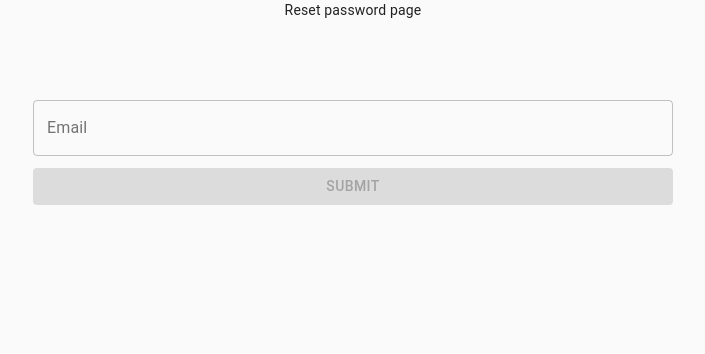
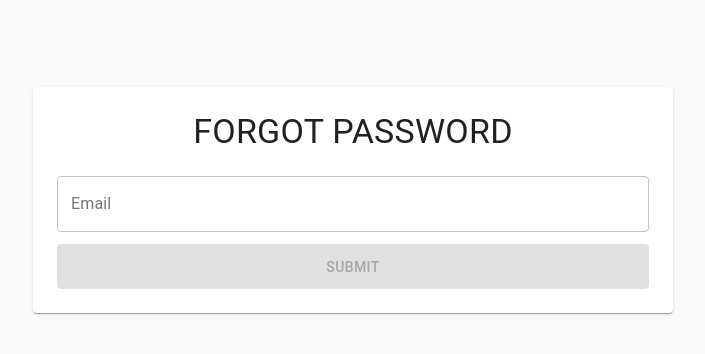
Before and after one commit to duchuy2411/family-tree-web-frontend, a React (Create React App) app: page /forgot-password in a window 1280 px wide. Shown: the top 354 px of the page, without its empty margins (287-992 px from the left). Built offline with nearby package versions, Linux system fonts and the light colour scheme.

Commit message:
update UI for ForgotPassword page

```diff
--- a/src/components/LoadingInside/index.js
+++ b/src/components/LoadingInside/index.js
@@ -1,8 +1,9 @@
 import { CircularProgress } from "@material-ui/core";
+import colors from "assets/colorPalette";
 import React from "react";
 
 export default function LoadingInside(props) {
-  const { isLoading, children, ...rest } = props;
+  const { isLoading, children, indicatorSize = 24, ...rest } = props;
 
   return (
     <div style={{ position: "relative" }} {...rest}>
@@ -10,13 +11,14 @@ export default function LoadingInside(props) {
 
       {isLoading && (
         <CircularProgress
-          size={24}
+          size={indicatorSize}
           style={{
+            color: colors.brown,
             position: "absolute",
             top: "50%",
             left: "50%",
-            marginTop: -12,
-            marginLeft: -12,
+            marginTop: -indicatorSize / 2,
+            marginLeft: -indicatorSize / 2,
           }}
         />
       )}
--- a/src/pages/ForgotPassword/index.js
+++ b/src/pages/ForgotPassword/index.js
@@ -1,12 +1,13 @@
-import { Button, Grid } from "@material-ui/core";
-
-import { TextField } from "@material-ui/core";
+import React, { useState } from "react";
+import { Button, Grid, TextField, Paper, Typography } from "@material-ui/core";
 import { Alert } from "@material-ui/lab";
+import LoadingInside from "components/LoadingInside";
 import userAPI from "api/user";
-import LoadingInside from "components/LoadingInside";
-import React, { useState } from "react";
+import useForgotPasswordPageStyles from "./styles";
 
 export default function ForgotPasswordPage() {
+  const classes = useForgotPasswordPageStyles();
+
   const [email, setEmail] = useState("");
   const [isLoading, setIsLoading] = useState(false);
   const [message, setMessage] = useState("");
@@ -23,7 +24,7 @@ export default function ForgotPasswordPage() {
         const response = await userAPI.requestResetPasswordWithEmail(email);
 
         if (response.status === 200) {
-          setMessage(`An email has been sent to ${email}`);
+          setMessage(`An email with reset password url has been sent to ${email}`);
           setError("");
           setIsLoading(false);
         }
@@ -38,24 +39,28 @@ export default function ForgotPasswordPage() {
   };
 
   return (
-    <div>
-      <Grid container justify="center">
-        <Grid item xs={12} container justify="center" style={{ marginBottom: "10vh" }}>
-          <div>Reset password page</div>
+    <Grid container justify="center" alignItems="center" className={classes.root}>
+      <Grid item xs={6}>
+        <Paper className={classes.paper}>
+          <Grid item xs={12} container justify="center">
+            <Typography variant="h4" className={classes.title}>
+              {"FORGOT PASSWORD"}
+            </Typography>
+
             {error && (
-            <Alert variant="filled" severity="error">
+              <Alert variant="filled" severity="error" className={classes.alert}>
                 {error}
               </Alert>
             )}
 
             {message && (
-            <Alert variant="filled" severity="success">
+              <Alert variant="filled" severity="success" className={classes.alert}>
                 {message}
               </Alert>
             )}
           </Grid>
 
-        <Grid item xs={6} container justify="center">
+          <Grid item xs={12} container justify="center">
             <Grid item xs={12}>
               <TextField
                 variant="outlined"
@@ -68,21 +73,22 @@ export default function ForgotPasswordPage() {
             </Grid>
 
             <Grid item xs={12}>
-            <LoadingInside isLoading={isLoading}>
               <Button
                 onClick={handleSubmitEmail}
                 disabled={email === "" || isLoading}
                 variant="contained"
                 color="primary"
                 fullWidth
-                style={{ marginTop: 12 }}
+                className={classes.button}
               >
-                SUBMIT
+                <LoadingInside isLoading={isLoading}>
+                  <Typography variant="button">SUBMIT</Typography>
+                </LoadingInside>
               </Button>
-            </LoadingInside>
             </Grid>
           </Grid>
+        </Paper>
       </Grid>
-    </div>
+    </Grid>
   );
 }
--- /dev/null
+++ b/src/pages/ForgotPassword/styles.js
@@ -0,0 +1,24 @@
+import { makeStyles } from "@material-ui/core";
+import colors from "assets/colorPalette";
+
+const useForgotPasswordPageStyles = makeStyles(() => ({
+  root: {
+    minHeight: "50vh",
+  },
+  paper: {
+    padding: 24,
+  },
+  title: {
+    marginBottom: 24,
+  },
+  alert: {
+    marginBottom: 12,
+  },
+  button: {
+    marginTop: 12,
+    height: 45,
+    backgroundColor: colors.brown,
+  },
+}));
+
+export default useForgotPasswordPageStyles;
```
Lines whose indentation alone changed are shown as unchanged.
